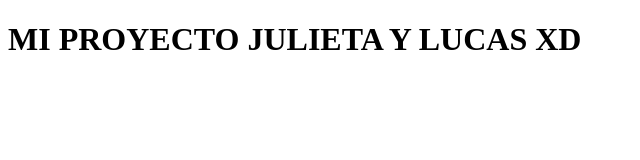
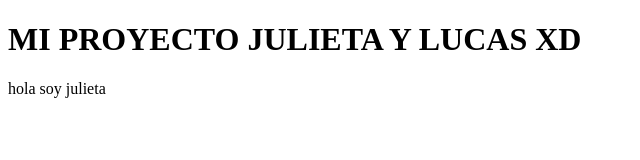
Before and after one commit to JULIETA-ux300/proyecto-prueba, a plain HTML site: page index.html in a window 1280 px wide. Shown: the whole page, without its empty margins (0-640 px from the left). Drawn offline with Linux system fonts and the light colour scheme.

Commit message:
julieta y lucas

```diff
--- a/index.html
+++ b/index.html
@@ -9,3 +9,4 @@
     <H1>MI PROYECTO JULIETA Y LUCAS XD</H1>
 </body>
 </html>
+<p>hola soy julieta</p>
```
